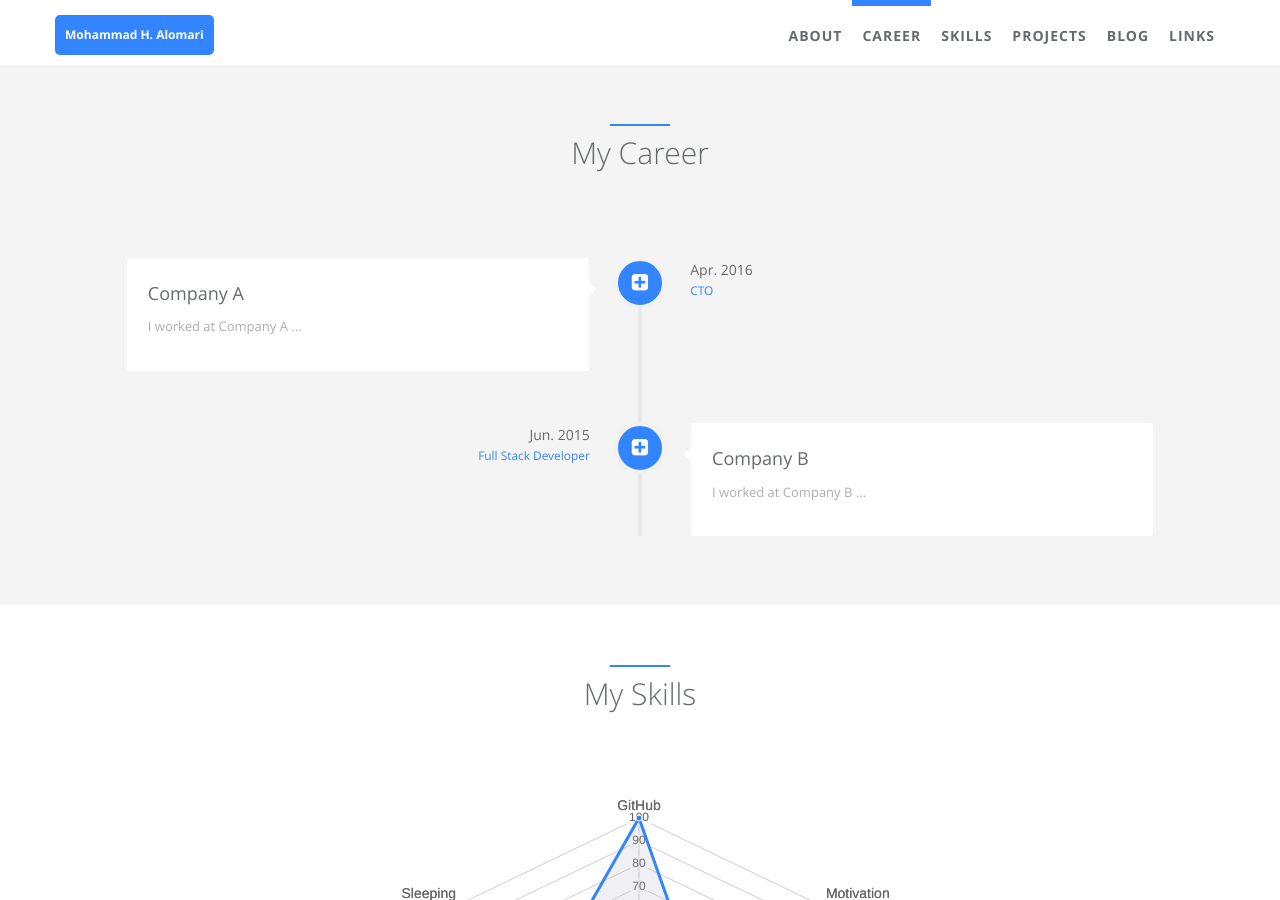
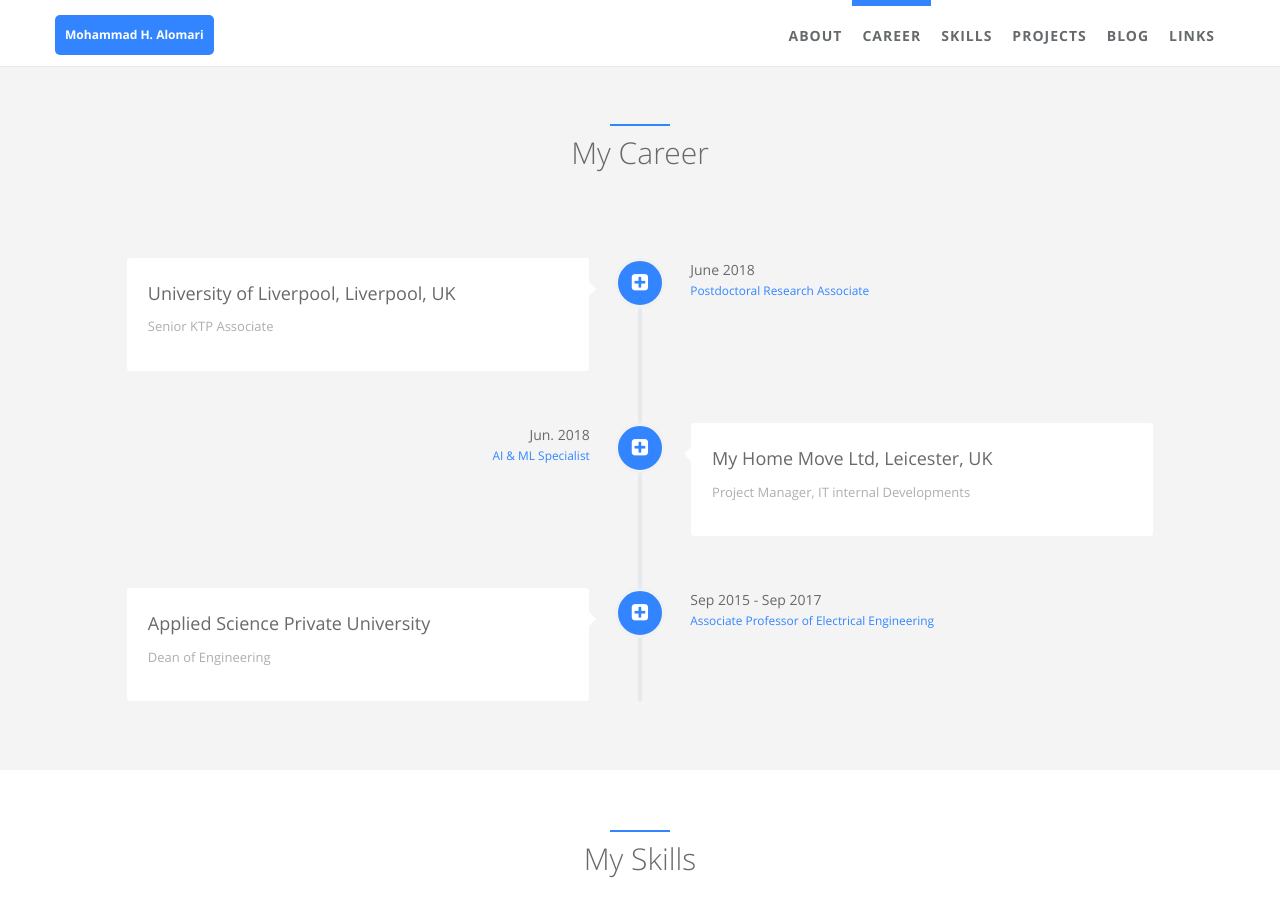
Before and after one commit to mhalomari/mhalomari2.github.io, a Jekyll site: the page built from index.html, in a window 1280 px wide and 900 px high, scrolled down 837 px. Built offline with Jekyll 4.4.1, drawn with Linux system fonts in a browser that asks for light colours.

Commit message:
Updated Careers

```diff
--- a/_data/index/careers.yml
+++ b/_data/index/careers.yml
@@ -1,29 +1,44 @@
 # careers section data
 # if you don't have language feature(language.yml is empty), ignore "i18n" items
 - name:
-    detail: Company A
+    detail: University of Liverpool, Liverpool, UK
     i18n: company_a
   desc:
-    detail: I worked at Company A ...
+    detail: Senior KTP Associate
     i18n: company_a_desc
   date:
-    detail: Apr. 2016
+    detail: June 2018
     i18n: company_a_date
   job:
-    detail: CTO
+    detail: Postdoctoral Research Associate
     i18n: company_a_job
   icon: fa-plus-square
 
 - name:
-    detail: Company B
+    detail: My Home Move Ltd, Leicester, UK
     i18n: company_b
   desc:
-    detail: I worked at Company B ...
+    detail: Project Manager, IT internal Developments
     i18n: company_b_desc
   date:
-    detail: Jun. 2015
+    detail: Jun. 2018
     i18n: company_b_date
   job:
-    detail: Full Stack Developer
+    detail: AI & ML Specialist
     i18n: company_b_job
   icon: fa-plus-square
+
+- name:
+    detail: Applied Science Private University
+    i18n: company_b
+  desc:
+    detail: Dean of Engineering
+    i18n: company_b_desc
+  date:
+    detail: Sep 2015 - Sep 2017
+    i18n: company_b_date
+  job:
+    detail: Associate Professor of Electrical Engineering
+    i18n: company_b_job
+  icon: fa-plus-square
+  #icon: fa-plus-square
```
